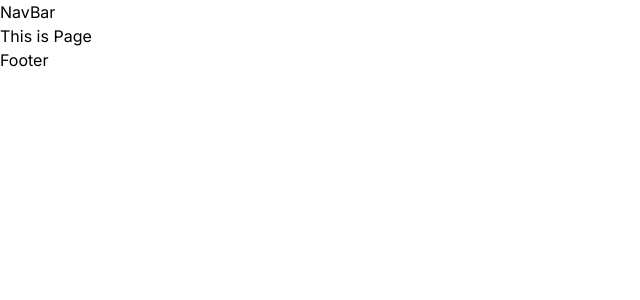
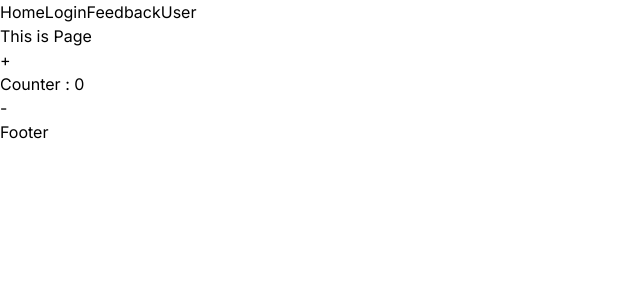
Before and after one commit to tonmoy3673/soulMate, a Next.js app: page /user in a window 1280 px wide. Shown: the top 300 px of the page, without its empty margins (0-640 px from the left). Built offline with nearby package versions, Linux system fonts and the light colour scheme.

Commit message:
:sparkles: created header

```diff
--- a/src/app/layout.js
+++ b/src/app/layout.js
@@ -1,5 +1,6 @@
 import { Inter } from "next/font/google";
 import "./globals.css";
+import Header from "@/components/Layout/Header";
 
 const inter = Inter({ subsets: ["latin"] });
 
@@ -12,7 +13,7 @@ export default function RootLayout({ children }) {
   return (
     <html lang="en">
       <body  className={inter.className}>
-        <p>NavBar</p>
+        <Header/>
         {children}
         <p>Footer</p>
         </body>
--- a/src/app/user/page.jsx
+++ b/src/app/user/page.jsx
@@ -1,9 +1,15 @@
-import React from "react";
+"use client";
+import React, { useState } from "react";
 
 const userPage = () => {
+  const [count, setCount] = useState(0);
+
   return (
     <div>
       <h2>This is Page</h2>
+      <button onClick={() => setCount(count + 1)}>+</button>
+      <p>Counter : {count}</p>
+      <button onClick={() => setCount(count - 1)}>-</button>
     </div>
   );
 };
--- /dev/null
+++ b/src/components/Layout/Header.jsx
@@ -0,0 +1,16 @@
+import Link from "next/link";
+
+const Header = () => {
+  return (
+    <div>
+      <ul>
+        <Link href="/">Home</Link>
+        <Link href="/login">Login</Link>
+        <Link href="/feedback">Feedback</Link>
+        <Link href="/user">User</Link>
+      </ul>
+    </div>
+  );
+};
+
+export default Header;
```
